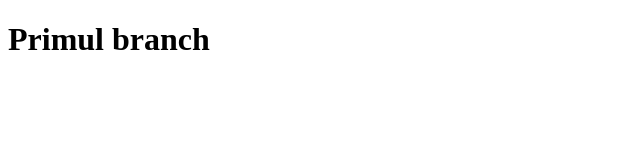
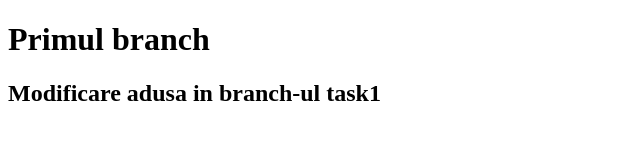
Before and after one commit to lilianaursache/WantsomeFE9-S4, a plain HTML site: page index.html in a window 1280 px wide. Shown: the whole page, without its empty margins (0-640 px from the left). Drawn offline with Linux system fonts and the light colour scheme.

Commit message:
Am adaugat un h2

```diff
--- a/index.html
+++ b/index.html
@@ -4,4 +4,5 @@
 </head>
 <body>
     <h1>Primul branch</h1>
+    <h2>Modificare adusa in branch-ul task1</h2>
 </body>
```
